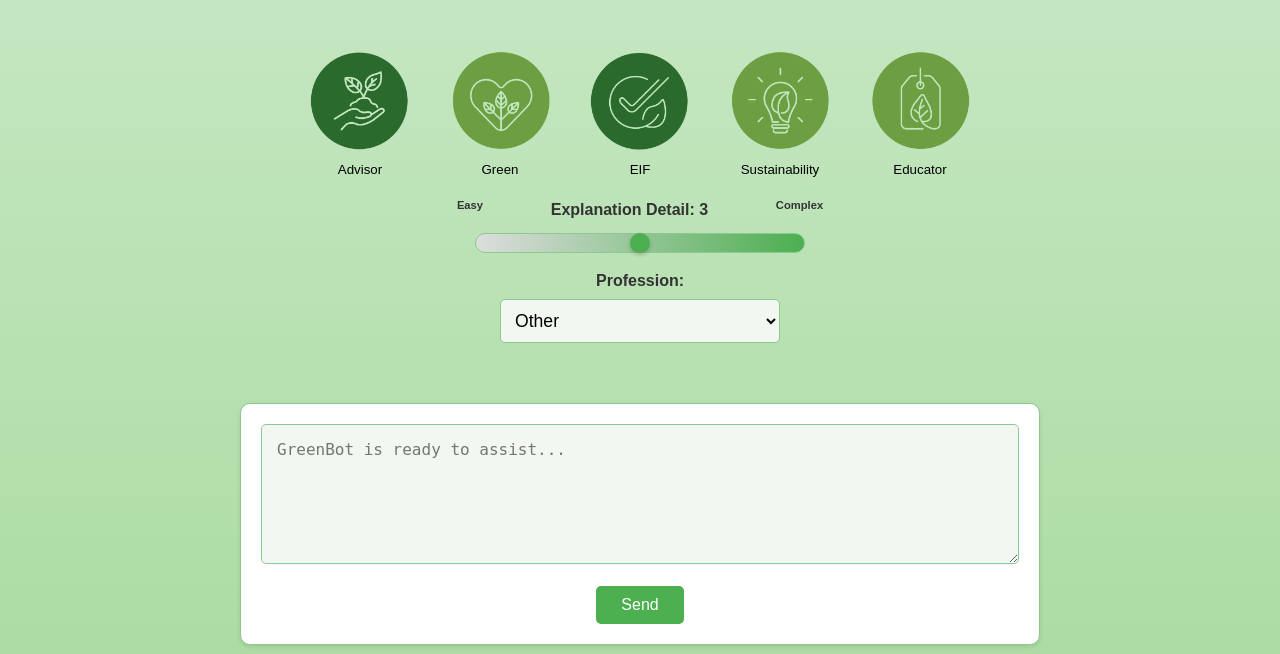
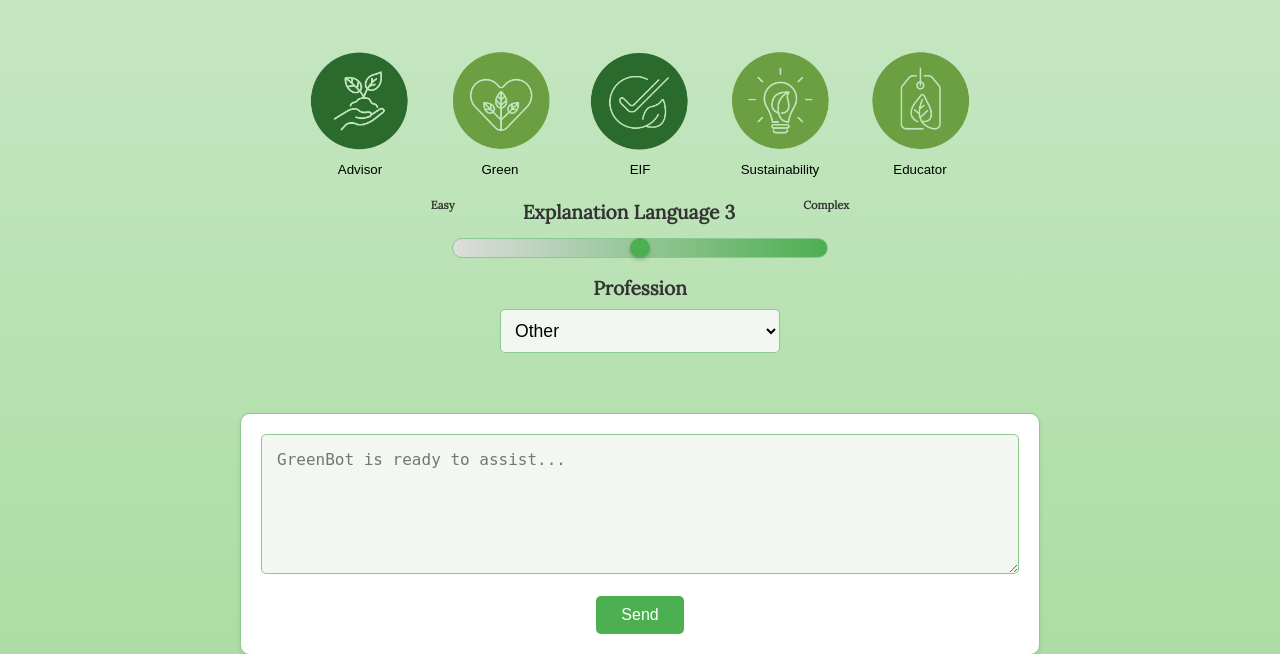
Before and after one commit to fidoster/planetpal, a Flask app: page / in a window 1280 px wide. Shown: the part 405-1059 px from the top of the page. Run offline with Flask 2, Linux system fonts and the light colour scheme.

Commit message:
change font

```diff
--- a/static/css/styles.css
+++ b/static/css/styles.css
@@ -76,8 +76,8 @@ header {
     margin: 0 auto;
     text-align: center;
     letter-spacing: 0.5px;
-        margin-top: 5px;
-            font-family: 'Libre Baskerville', serif;
+    margin-top: 5px;
+    font-family: 'Libre Baskerville', serif;
 }
 
 /* Main container of the side by side elements */
@@ -224,12 +224,9 @@ button.send-button:focus {
     border-radius: 5px;
     background-color: transparent;
     box-shadow: none;
-    /* Force block to be sure we get stacking */
     display: block;
-    /* Force width to container size */
     width: 100%;
     box-sizing: border-box;
-    /* Reset flexbox - just to be sure*/
     flex: none;
 }
 
@@ -466,6 +463,8 @@ button.send-button:focus {
     margin-top: 5px;
     font-size: 1rem;
     font-weight: bold;
+    font-family: 'Lora', sans-serif;
+    font-size: 1.2rem
 }
 
 #profession-dropdown {
--- a/templates/index.html
+++ b/templates/index.html
@@ -24,11 +24,6 @@
       max-width: 1200px;
       margin: auto;
       padding: 20px;
-      /* If you want to ensure centered content and vertical stacking,
-         you can keep or remove the following.
-         But remember your external CSS sets .app-container
-         to display: flex; flex-direction: column; align-items: center;
-         which is helpful in responsiveness. */
       display: flex;
       flex-direction: column;
       align-items: center;
@@ -58,8 +53,9 @@
     }
     .slider-label {
       margin-top: 5px;
-      font-size: 1rem;
       font-weight: bold;
+      font-family: 'Lora', sans-serif;
+      font-size: 1.2rem
     }
   </style>
 </head>
@@ -115,7 +111,7 @@
         <!-- Slider Container -->
       <div class="slider-container">
           <label for="level-slider" class="slider-label"
-            >Explanation Detail:
+            >Explanation Language
               <span id="level-1-label" style="float:left; font-size: 0.7rem;">Easy</span>
                 <span id="slider-value">3</span>
               <span id="level-5-label" style="float:right; font-size: 0.7rem;">Complex</span>
@@ -123,7 +119,7 @@
           <input type="range" id="level-slider" min="1" max="5" value="3" />
       </div>
               <div class="professional-selector-container">
-            <label for="profession-dropdown" class="dropdown-label">Profession: </label>
+            <label for="profession-dropdown" class="dropdown-label">Profession </label>
              <select id="profession-dropdown"  onchange="selectProfessionalPersona(this.value)">
                     <option value="Other">Other</option>
                     <option value="SME Owner">SME Owner</option>
```
